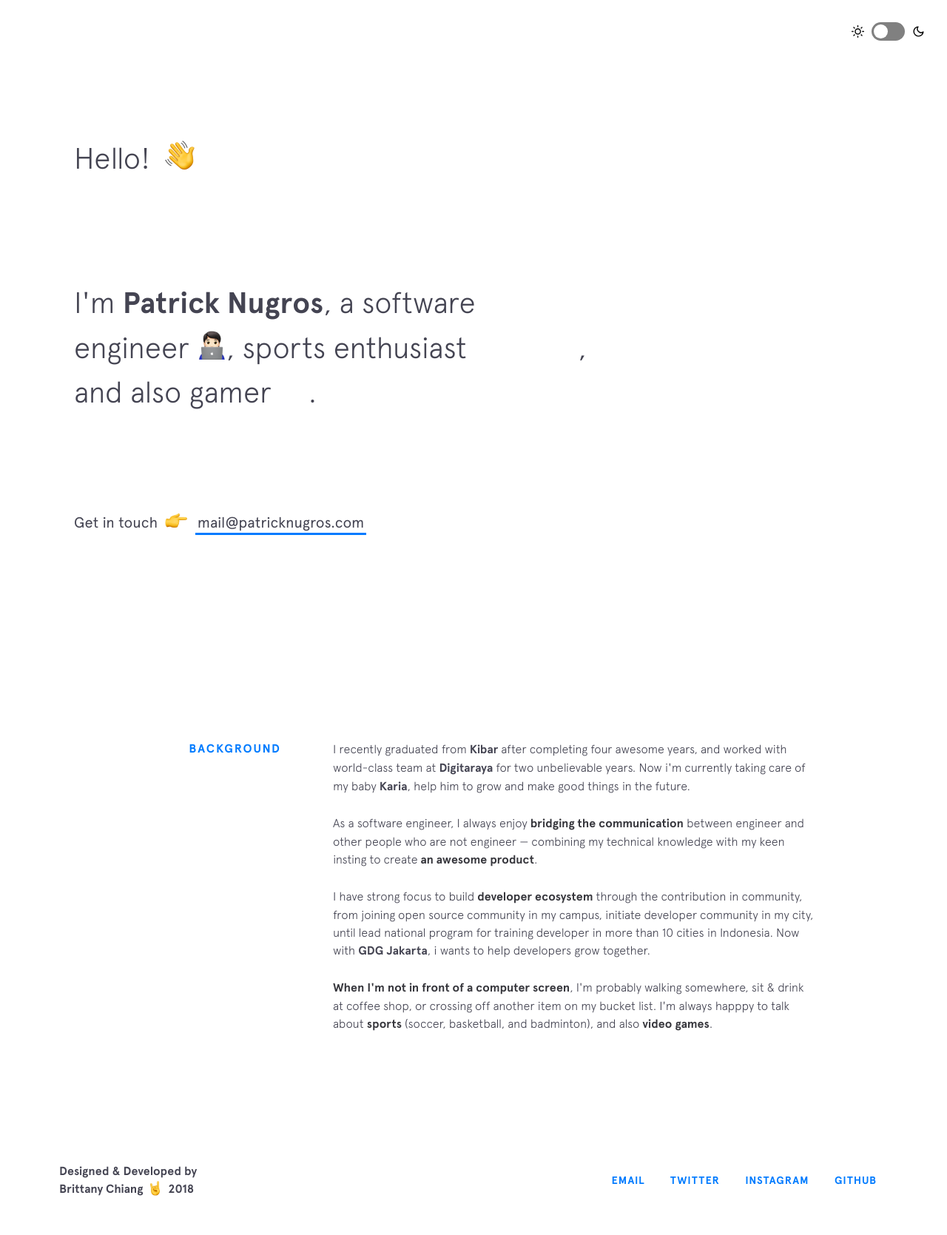
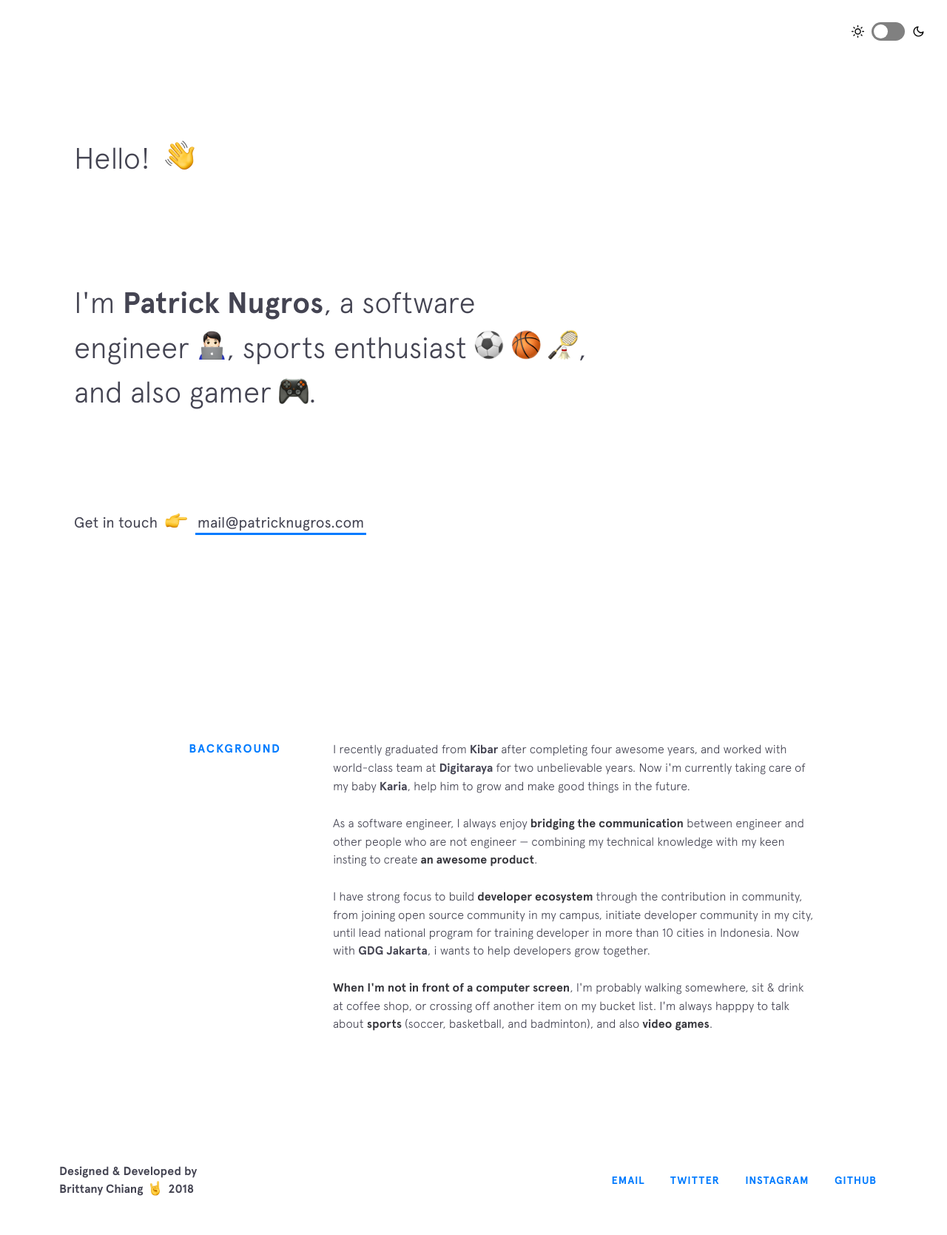
Before and after one commit to PatrickNugros/patricknugros-com, a Jekyll site: the page built from index.html, in a window 1280 px wide. Shown: the whole page at 74% size. Built offline with Jekyll 4.4.1, drawn with Linux system fonts in a browser that asks for light colours; nearby versions of some CDN libraries.

Commit message:
main css edit for emoji

```diff
--- a/css/main.css
+++ b/css/main.css
@@ -705,6 +705,21 @@ strong {
     background-image: url(../img/emojis/technologist.png)
 }
 
+.intro__tagline .soccer {
+    background-image: url(../img/emojis/soccer.png)
+}
+
+.intro__tagline .basketball {
+    background-image: url(../img/emojis/basketball.png)
+}
+
+.intro__tagline .badminton {
+    background-image: url(../img/emojis/badminton.png)
+}
+
+.intro__tagline .videogame {
+    background-image: url(../img/emojis/videogame.png)
+}
 
 .intro__contact {
     font-size: 1.25rem;
```
